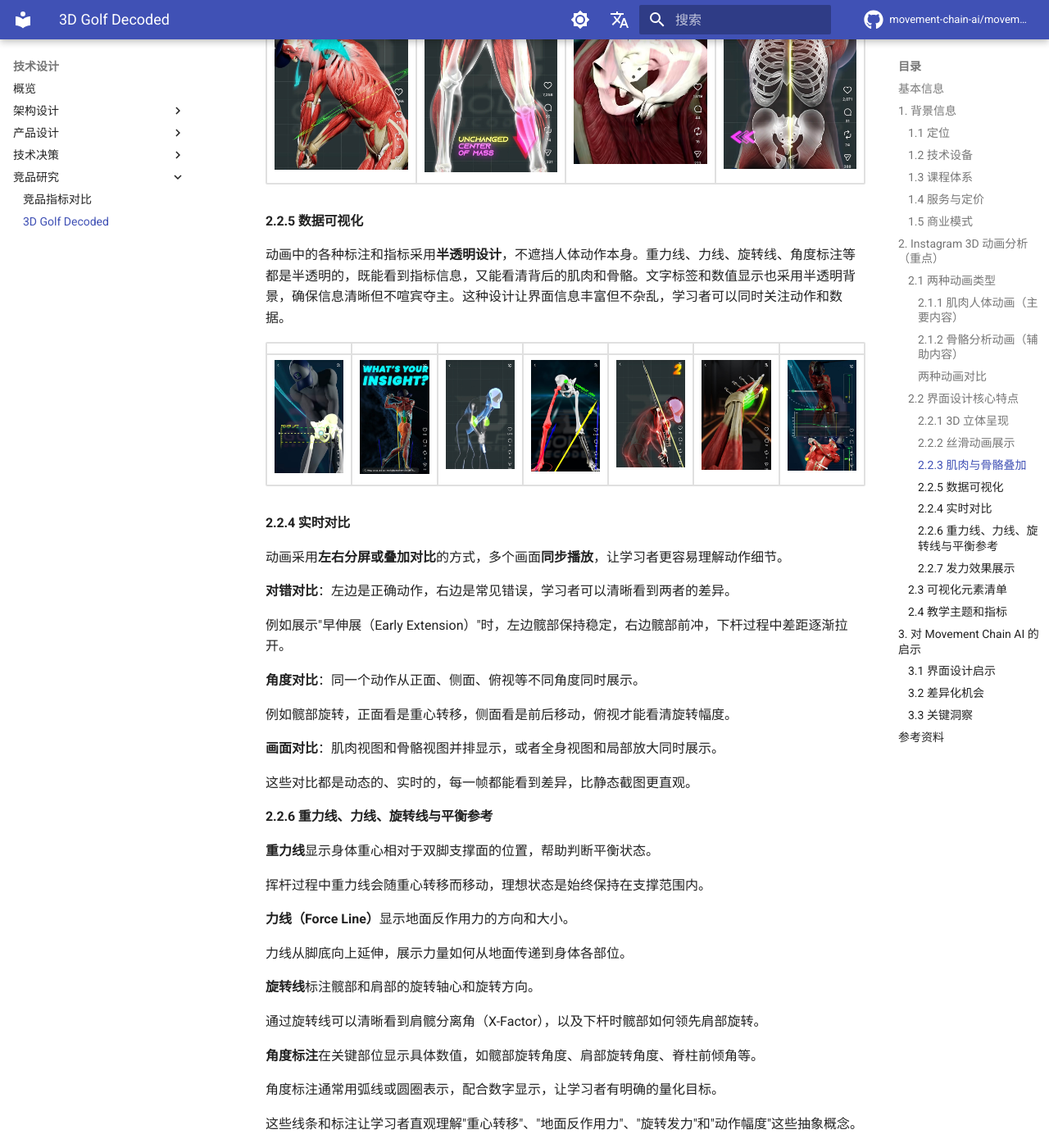
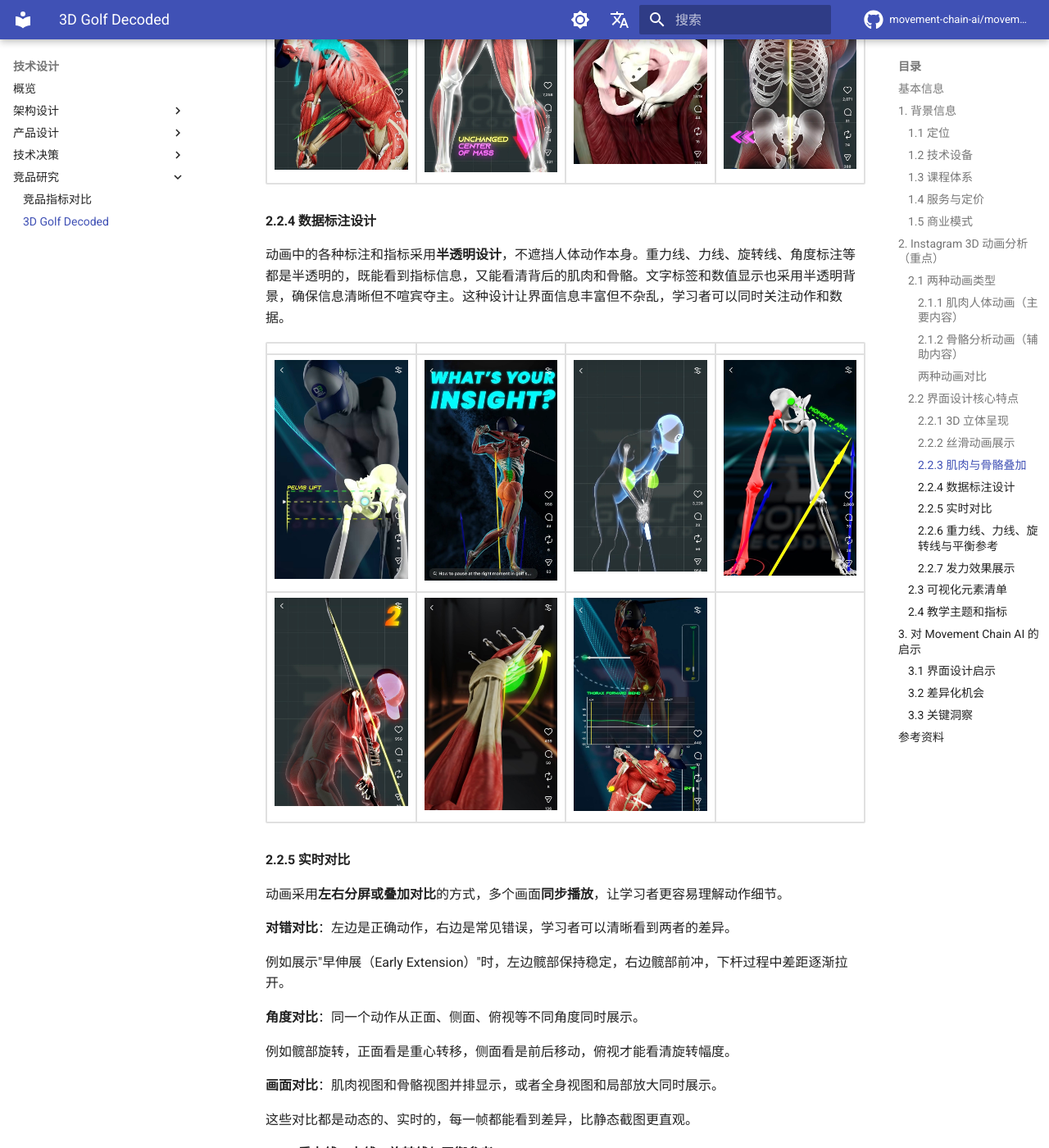
Before and after one commit to movement-chain-ai/movement-chain-docs, an MkDocs documentation site: the page built from docs/zh/design/research/3d-golf-decoded.md, in a window 1280 px wide and 1400 px high, scrolled down 4840 px. Shown: the whole window at 82% size. Built offline with MkDocs 1.6.1 and Material for MkDocs 9.7.7, drawn with Linux system fonts in a browser that asks for light colours; comment, search, counter and statistics services are not loaded; the version menu is left out.

Commit message:
docs: 数据可视化图片分两排显示并放大
🤖 Generated with [Claude Code](https://claude.com/claude-code)

Co-Authored-By: Claude Opus 4.5 <noreply@anthropic.com>

```diff
--- a/docs/zh/design/research/3d-golf-decoded.md
+++ b/docs/zh/design/research/3d-golf-decoded.md
@@ -157,15 +157,16 @@ Instagram 上有**两种类型**的 3D 动画内容：
 |:---:|:---:|:---:|:---:|
 | ![肌肉骨骼叠加](images/muscle-skeleton-overlay-1.jpg){ width="300" } | ![肌肉骨骼叠加](images/muscle-skeleton-overlay-2.jpg){ width="300" } | ![肌肉骨骼叠加](images/muscle-skeleton-overlay-3.jpg){ width="300" } | ![肌肉骨骼叠加](images/muscle-skeleton-overlay-4.jpg){ width="300" } |
 
-#### 2.2.5 数据可视化
+#### 2.2.4 数据标注设计
 
 动画中的各种标注和指标采用**半透明设计**，不遮挡人体动作本身。重力线、力线、旋转线、角度标注等都是半透明的，既能看到指标信息，又能看清背后的肌肉和骨骼。文字标签和数值显示也采用半透明背景，确保信息清晰但不喧宾夺主。这种设计让界面信息丰富但不杂乱，学习者可以同时关注动作和数据。
 
-| | | | | | | |
-|:---:|:---:|:---:|:---:|:---:|:---:|:---:|
-| ![数据可视化](images/data-visualization-1.jpg){ width="200" } | ![数据可视化](images/data-visualization-2.jpg){ width="200" } | ![数据可视化](images/data-visualization-3.jpg){ width="200" } | ![数据可视化](images/data-visualization-4.jpg){ width="200" } | ![数据可视化](images/data-visualization-5.jpg){ width="200" } | ![数据可视化](images/data-visualization-6.jpg){ width="200" } | ![数据可视化](images/data-visualization-7.jpg){ width="200" } |
+| | | | |
+|:---:|:---:|:---:|:---:|
+| ![数据可视化](images/data-visualization-1.jpg){ width="300" } | ![数据可视化](images/data-visualization-2.jpg){ width="300" } | ![数据可视化](images/data-visualization-3.jpg){ width="300" } | ![数据可视化](images/data-visualization-4.jpg){ width="300" } |
+| ![数据可视化](images/data-visualization-5.jpg){ width="300" } | ![数据可视化](images/data-visualization-6.jpg){ width="300" } | ![数据可视化](images/data-visualization-7.jpg){ width="300" } | |
 
-#### 2.2.4 实时对比
+#### 2.2.5 实时对比
 
 动画采用**左右分屏或叠加对比**的方式，多个画面**同步播放**，让学习者更容易理解动作细节。
 
```
